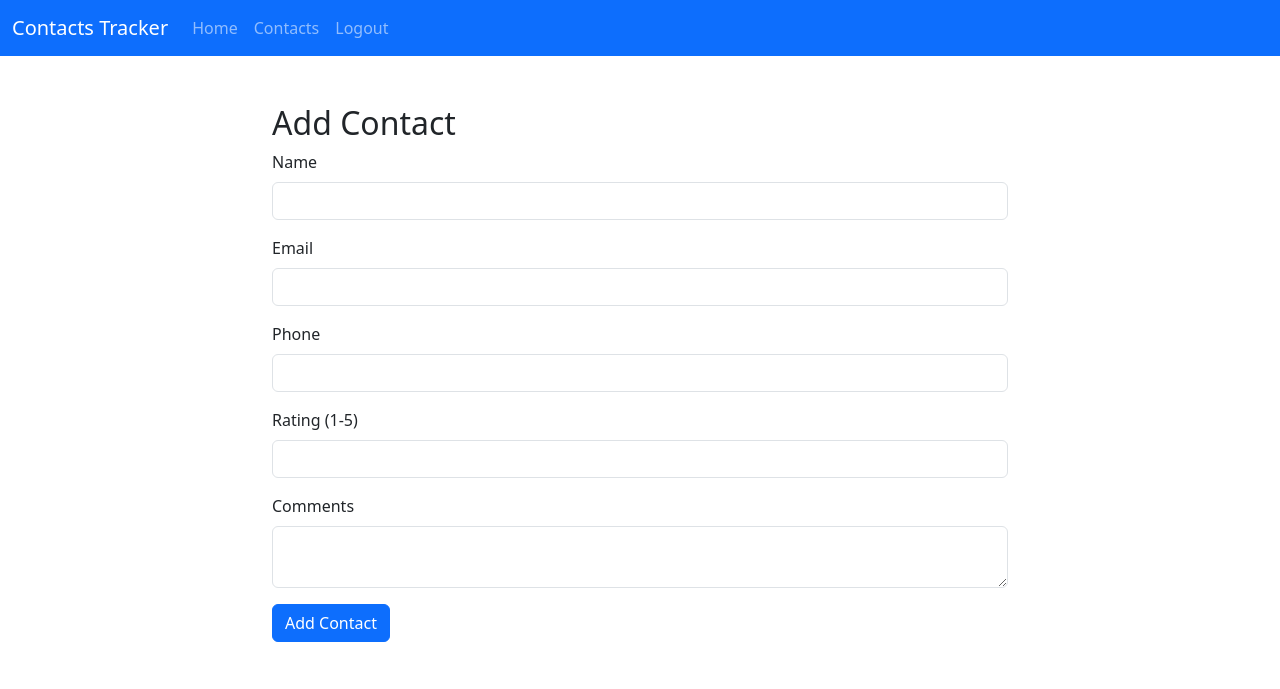
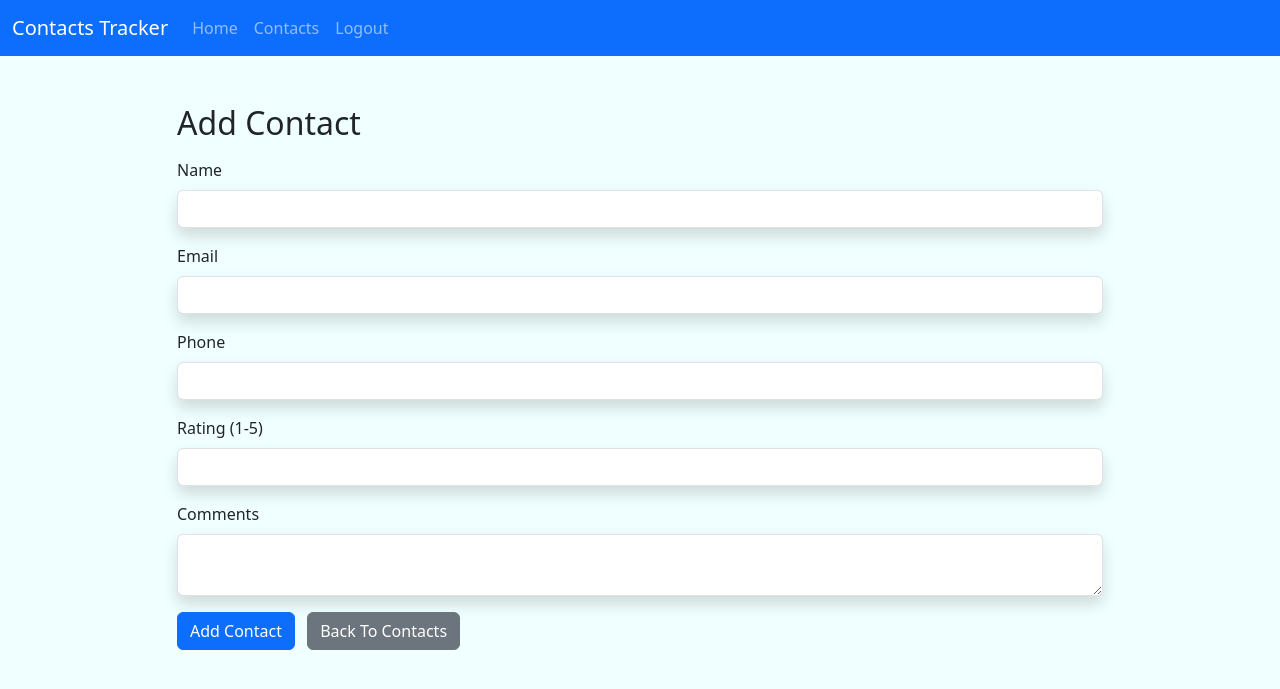
Before and after one commit to aabdeljamil/ContactsTracker, a Flask app: page /contact/add in a window 1280 px wide. Shown: the top 689 px of the page. Run offline with Flask 3, Linux system fonts and the light colour scheme; a user stored in the database is signed in; tables that the repository leaves empty hold one stand-in row (values such as "Sample post").

Commit message:
Finished contact creation and management

```diff
--- a/app.py
+++ b/app.py
@@ -6,7 +6,13 @@ from flask_migrate import Migrate
 
 app = Flask(__name__)
 app.secret_key = os.getenv('SECRET_KEY', 'your-secret-key')
-app.config['SQLALCHEMY_DATABASE_URI'] = os.environ.get("DATABASE_URL")
+
+# Database configuration for local development. COMMENT THE FOLLOWING LINE IF USING POSTGRESQL
+app.config['SQLALCHEMY_DATABASE_URI'] = os.getenv('DATABASE_URL', 'postgresql://contactstrackerdb_user:BzyRiAolTgngvgS2brZBW5Y50FpmQilP@dpg-d30svjh5pdvs73eaunj0-a.ohio-postgres.render.com/contactstrackerdb')
+
+# Database configuration for production (PostgreSQL)
+#app.config['SQLALCHEMY_DATABASE_URI'] = os.environ.get("DATABASE_URL")
+
 app.config['SQLALCHEMY_TRACK_MODIFICATIONS'] = False
 
 db.init_app(app)
@@ -89,7 +95,7 @@ def contacts():
 def add_contact():
     if request.method == 'POST':
         name = request.form['name']
-        email = request.form['email']
+        email = request.form['email'] or None
         phone = request.form.get('phone')
         rating = request.form.get('rating', type=int)
         comments = request.form.get('comments')
@@ -118,7 +124,7 @@ def edit_contact(contact_id):
 
     if request.method == 'POST':
         contact.name = request.form['name']
-        contact.email = request.form['email']
+        contact.email = request.form['email'] or None
         contact.phone = request.form.get('phone')
         contact.rating = request.form.get('rating', type=int)
         contact.comments = request.form.get('comments')
--- a/models/contact.py
+++ b/models/contact.py
@@ -5,7 +5,7 @@ class Contact(db.Model):
     __tablename__ = 'contacts'
     id = db.Column(db.Integer, primary_key=True)
     name = db.Column(db.String(100), nullable=False)
-    email = db.Column(db.String(120), unique=True, nullable=False)
+    email = db.Column(db.String(120), unique=True)
     phone = db.Column(db.String(20))
     rating = db.Column(db.Integer)
     comments = db.Column(db.Text)
--- a/templates/base.html
+++ b/templates/base.html
@@ -2,10 +2,11 @@
 <html lang="en">
 <head>
     <meta charset="UTF-8">
+    <meta name="viewport" content="width=device-width, initial-scale=1">
     <title>{% block title %}Contacts Tracker{% endblock %}</title>
     <link href="https://cdn.jsdelivr.net/npm/bootstrap@5.3.2/dist/css/bootstrap.min.css" rel="stylesheet">
 </head>
-<body>
+<body style="background-color: azure;">
     <nav class="navbar navbar-expand-lg navbar-dark bg-primary">
         <div class="container-fluid">
             <!-- Brand -->
@@ -36,7 +37,7 @@
         </div>
     </nav>
 
-    <div class="container mt-4 pb-5">
+    <div class="container my-4">
         {% block content %}{% endblock %}
     </div>
     <!-- Bootstrap JS Bundle -->
--- a/templates/contact.html
+++ b/templates/contact.html
@@ -12,30 +12,32 @@
     {% endwith %}
 
     <div class="row justify-content-center mt-5">
-        <div class="col-md-8">
+        <div class="col-md-10">
             <h2>{{ action }} Contact</h2>
             <form method="post">
-                <div class="mb-3">
+                <div class="my-3">
                     <label for="name" class="form-label">Name</label>
-                    <input type="text" class="form-control" id="name" name="name" required value="{{ contact.name or '' }}">
+                    <input type="text" class="form-control shadow" id="name" name="name" required value="{{ contact.name or '' }}">
                 </div>
                 <div class="mb-3">
                     <label for="email" class="form-label">Email</label>
-                    <input type="email" class="form-control" id="email" name="email" required value="{{ contact.email or '' }}">
+                    <input type="email" class="form-control shadow" id="email" name="email" value="{{ contact.email or '' }}">
                 </div>
                 <div class="mb-3">
                     <label for="phone" class="form-label">Phone</label>
-                    <input type="text" class="form-control" id="phone" name="phone" value="{{ contact.phone or '' }}">
+                    <input type="tel" class="form-control shadow" id="phone" name="phone" value="{{ contact.phone or '' }}">
                 </div>
                 <div class="mb-3">
                     <label for="rating" class="form-label">Rating (1-5)</label>
-                    <input type="number" class="form-control" id="rating" name="rating" min="1" max="5" value="{{ contact.rating or '' }}">
+                    <input type="number" class="form-control shadow" id="rating" name="rating" min="1" max="5" value="{{ contact.rating or '' }}">
                 </div>
                 <div class="mb-3">
                     <label for="comments" class="form-label">Comments</label>
-                    <textarea class="form-control" id="comments" name="comments">{{ contact.comments or '' }}</textarea>
+                    <textarea class="form-control shadow" id="comments" name="comments">{{ contact.comments or '' }}</textarea>
                 </div>
-                <button type="submit" class="btn btn-primary">{{ action }} Contact</button>
+
+                <button type="submit" class="btn btn-primary me-2">{{ action }} Contact</button>
+                <button type="button" class="btn btn-secondary" onclick="window.location.href='{{ url_for('contacts') }}';" >Back To Contacts</button>
             </form>
         </div>
     </div>
--- a/templates/index.html
+++ b/templates/index.html
@@ -13,7 +13,7 @@
 
     <h1 class="mb-4">Dashboard</h1>
     <div class="row mb-4">
-        <div class="col-md-6">
+        <div class="col-md-6 mb-3">
             <div class="card">
                 <div class="card-body">
                     <h5 class="card-title">Total Contacts</h5>
```
Also changed, not shown: migrations/versions/8e58c1388182_made_email_not_required.py (added, +36 -0 lines), templates/contacts.html (+9 -1 lines).
